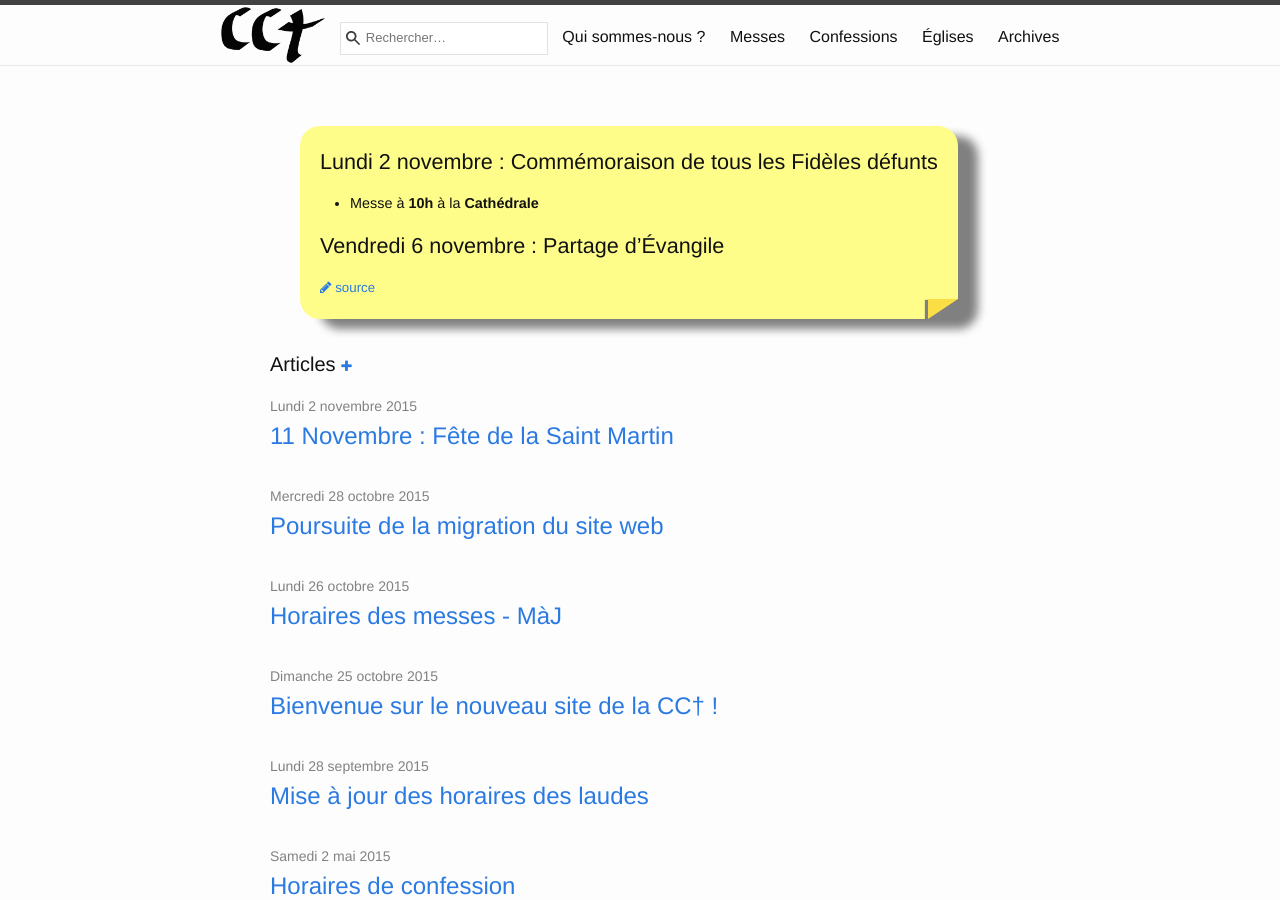
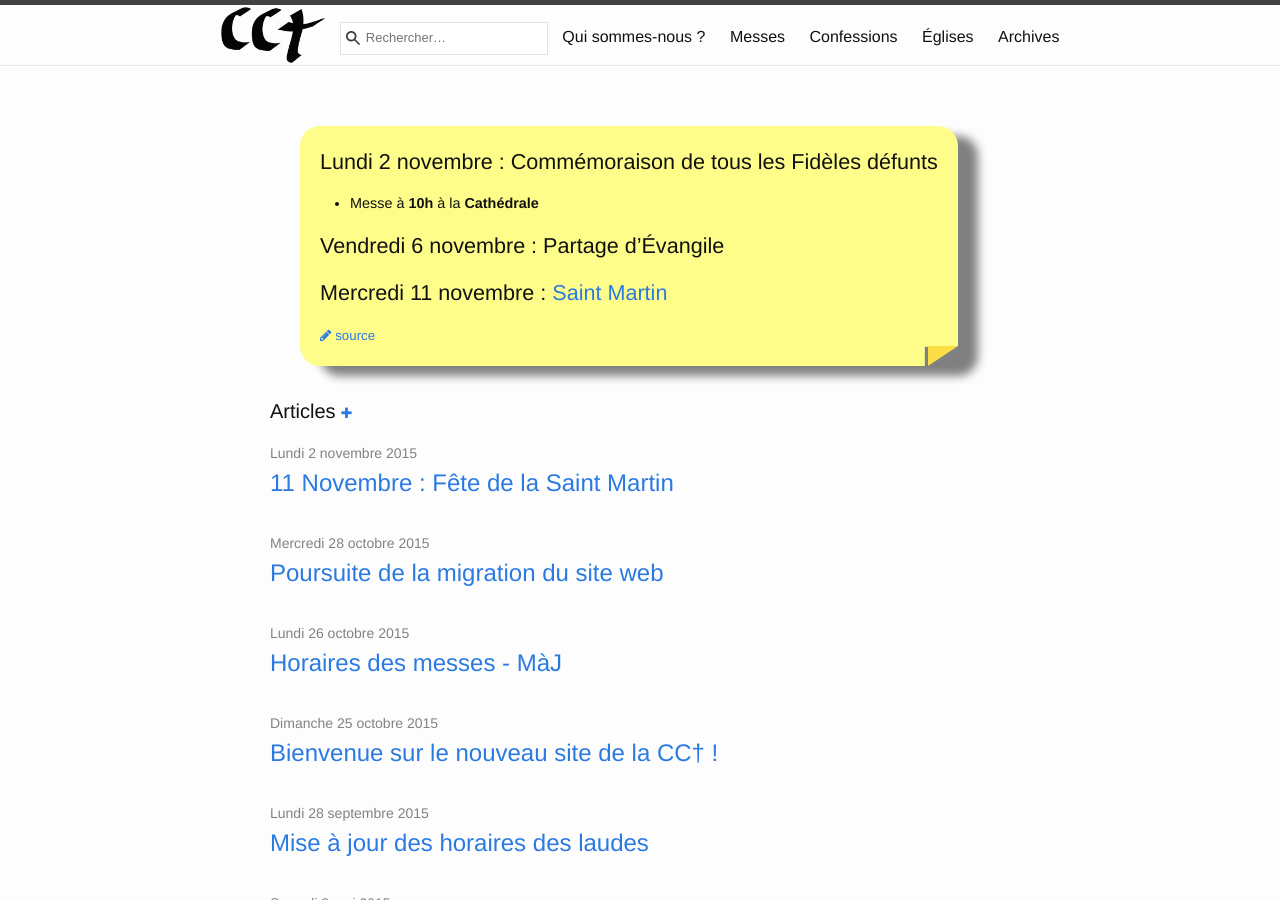
Before and after one commit to cccroix/cccroix.github.io, a Jekyll site: the page built from index.html, in a window 1280 px wide and 900 px high. Built offline with Jekyll 4.4.1, drawn with Linux system fonts in a browser that asks for light colours; nearby versions of some CDN libraries; the list of posts is cut into pages by our own code.

Commit message:
ajoute la St Martin au bloc-note

```diff
--- a/blocnote.md
+++ b/blocnote.md
@@ -10,3 +10,5 @@ published: true
 - Messe à **10h** à la **Cathédrale**
 
 ## Vendredi 6 novembre : Partage d'Évangile
+
+## Mercredi 11 novembre : [Saint Martin]({% post_url 2015-11-02-saint-martin %})
```
